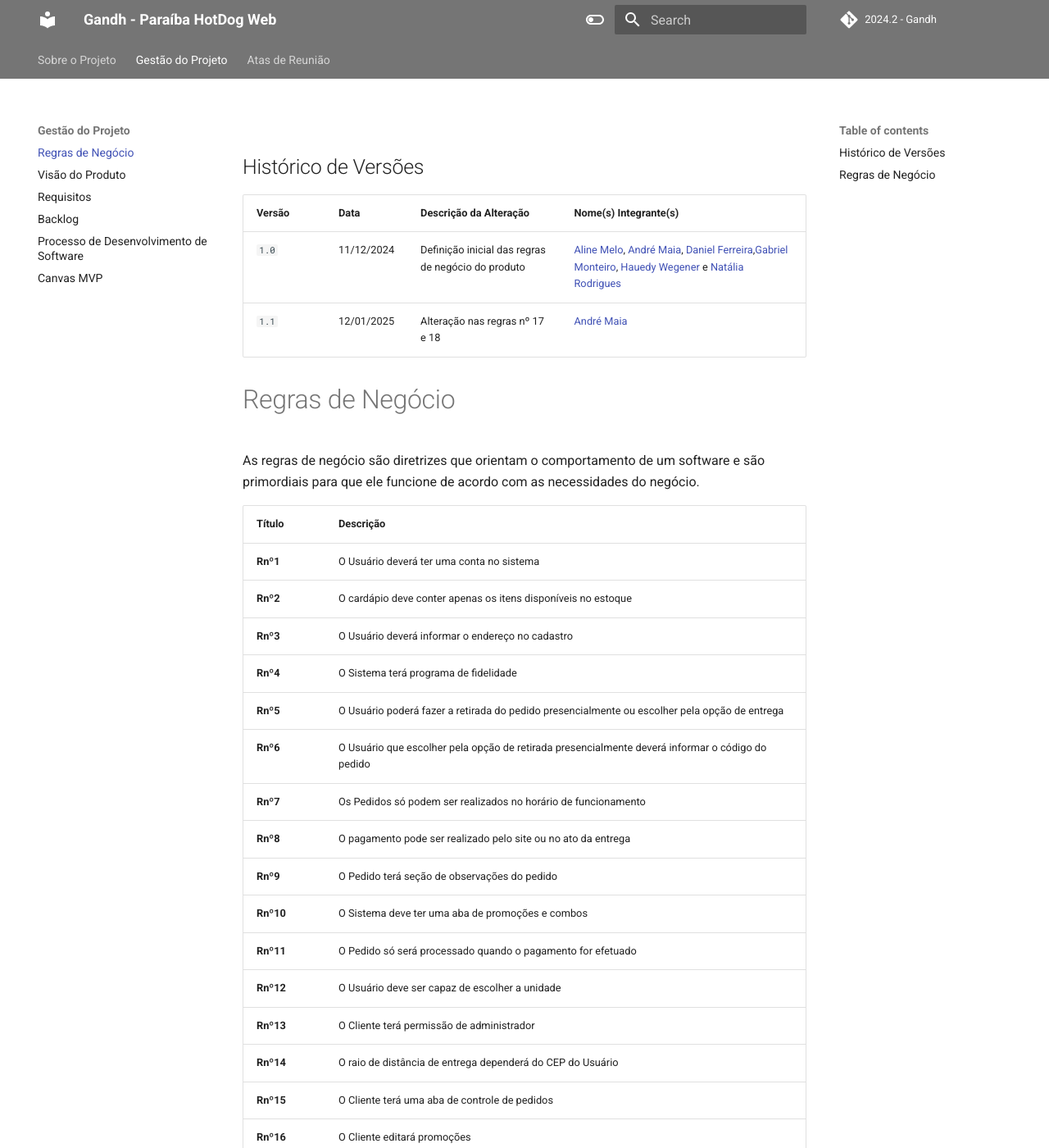
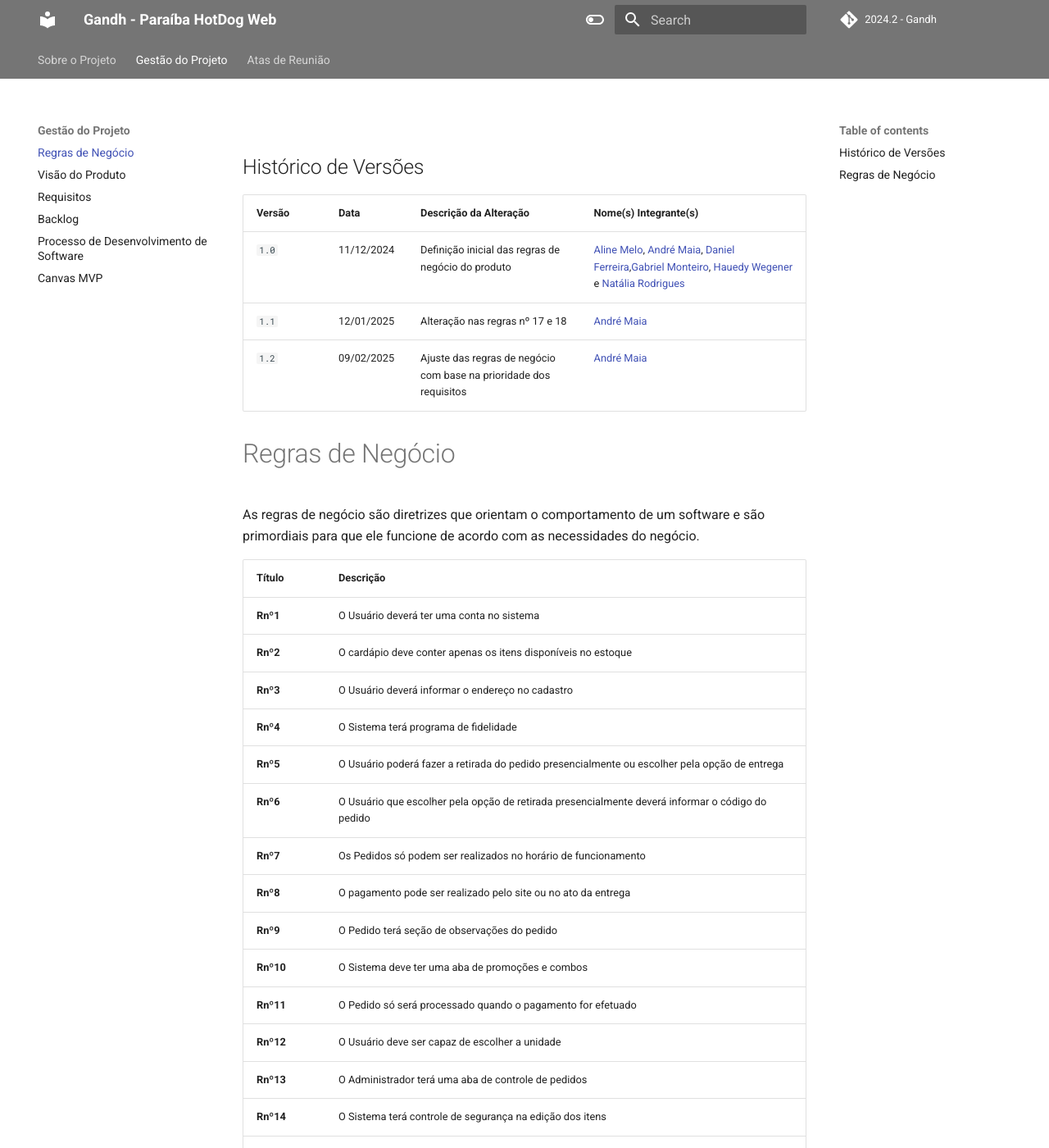
Before and after one commit to FGA-REQ/2024.2-Gandh, an MkDocs documentation site: the page built from docs/regras-negocio/regras-negocio.md, in a window 1280 px wide and 1400 px high. Shown: the whole window at 82% size. Built offline with MkDocs 1.6.1 and Material for MkDocs 9.7.7, drawn with Linux system fonts in a browser that asks for light colours; comment, search, counter and statistics services are not loaded; some of the changed text lies outside the part shown.

Commit message:
refactor: alterações nas regras de negócio

```diff
--- a/docs/regras-negocio/regras-negocio.md
+++ b/docs/regras-negocio/regras-negocio.md
@@ -3,6 +3,7 @@
 | ---- | -- | -------------------- | ------------------- |
 | `1.0` | 11/12/2024 | Definição inicial das regras de negócio do produto | [Aline Melo](https://github.com/aline-melo), [André Maia](https://github.com/andre-maia51), [Daniel Ferreira](https://github.com/DanielFsR),[Gabriel Monteiro](https://github.com/GabrielSMonteiro), [Hauedy Wegener](https://github.com/HauedyWS) e [Natália Rodrigues](https://github.com/Natyrodrigues) |
 | `1.1` | 12/01/2025 | Alteração nas regras nº 17 e 18 | [André Maia](https://github.com/andre-maia51) |
+| `1.2` | 09/02/2025 | Ajuste das regras de negócio com base na prioridade dos requisitos | [André Maia](https://github.com/andre-maia51) |
 
 # Regras de Negócio
 As regras de negócio são diretrizes que orientam o comportamento de um software e são primordiais para que ele funcione de acordo com as necessidades do negócio.
@@ -21,9 +22,6 @@
 | **Rnº10** | O Sistema deve ter uma aba de promoções e combos |
 | **Rnº11** | O Pedido só será processado quando o pagamento for efetuado |
 | **Rnº12** | O Usuário deve ser capaz de escolher a unidade |
-| **Rnº13** | O Cliente terá permissão de administrador |
-| **Rnº14** | O raio de distância de entrega dependerá do CEP do Usuário |
-| **Rnº15** | O Cliente terá uma aba de controle de pedidos |
-| **Rnº16** | O Cliente editará promoções |
-| **Rnº17** | O Sistema terá controle de segurança na edição dos itens |
-| **Rnº18** | O Sistema terá uma aba de edição do cardápio |
+| **Rnº13** | O Administrador terá uma aba de controle de pedidos |
+| **Rnº14** | O Sistema terá controle de segurança na edição dos itens |
+| **Rnº15** | O Sistema terá uma aba de edição do cardápio |
```
